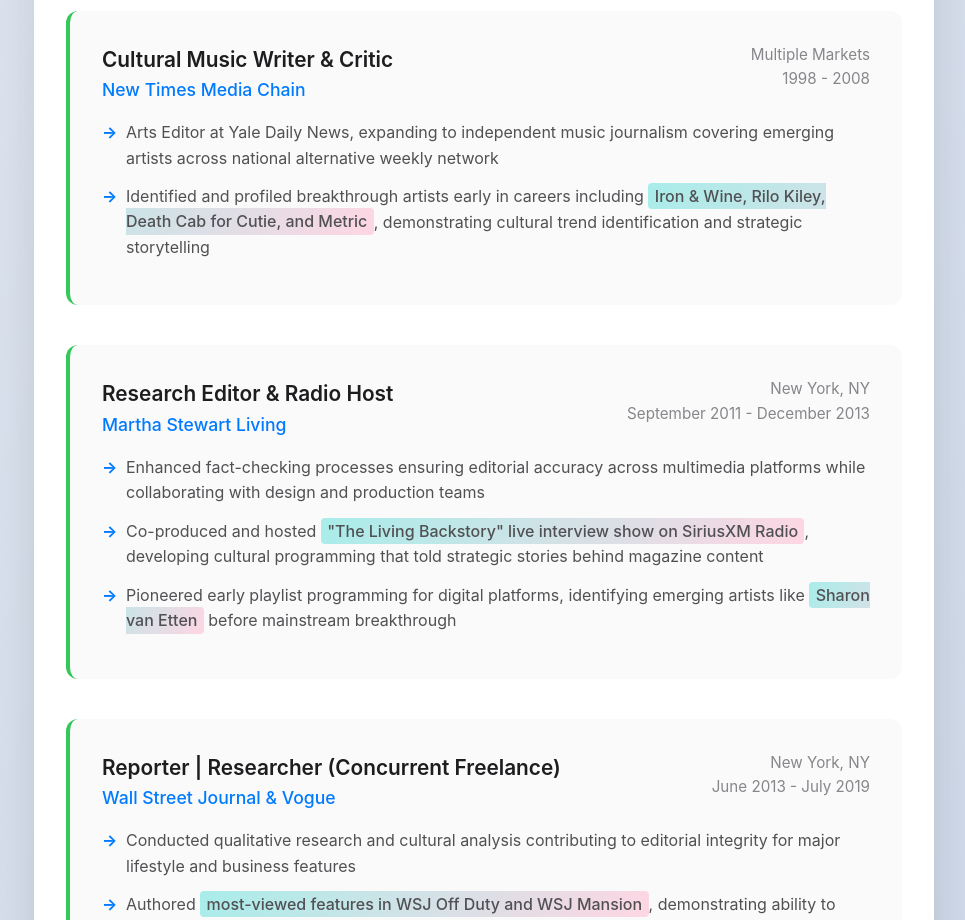
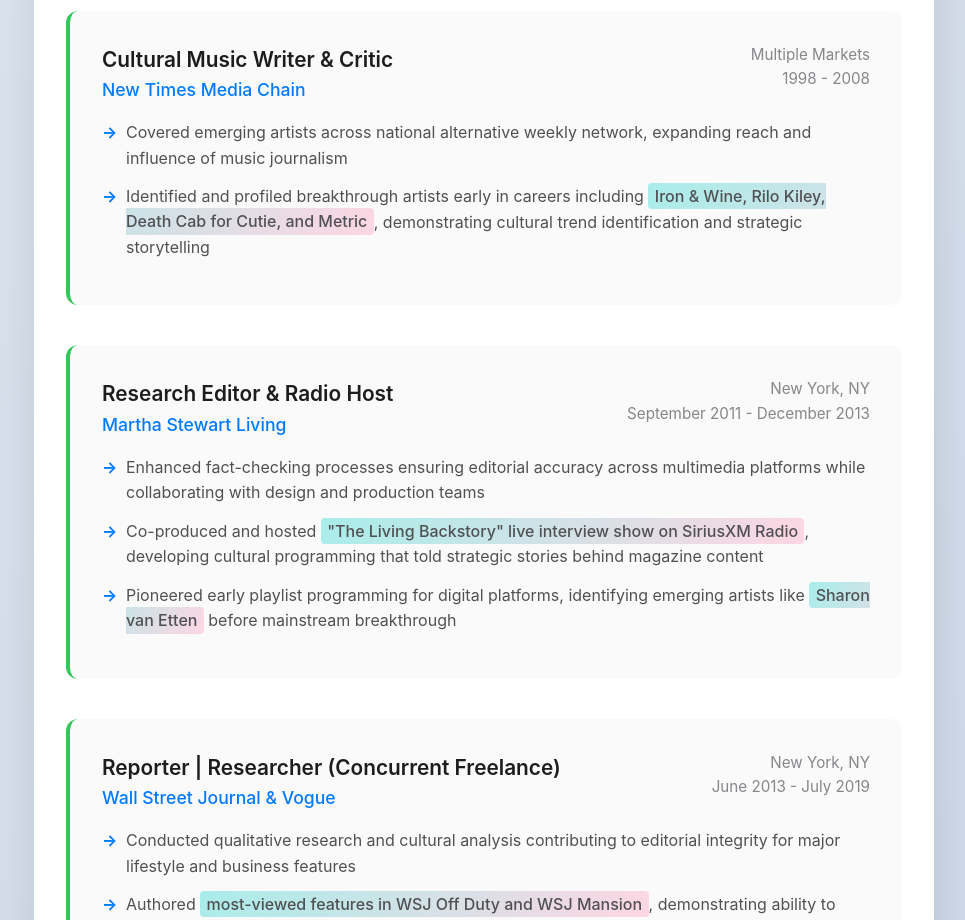
Before and after one commit to MarliGuzzetta/marli-resume-portfolio, a plain HTML site: page resume.html in a window 1280 px wide. Shown: the part 3640-4560 px from the top of the page, without its empty margins (156-1121 px from the left). Drawn offline with Linux system fonts and the light colour scheme.

Commit message:
Update resume.html

```diff
--- a/resume.html
+++ b/resume.html
@@ -497,7 +497,7 @@
                     </div>
                 </div>
                 <ul class="achievements">
-                    <li>Arts Editor at Yale Daily News, expanding to independent music journalism covering emerging artists across national alternative weekly network</li>
+                    <li>Covered emerging artists across national alternative weekly network, expanding reach and influence of music journalism</li>
                     <li>Identified and profiled breakthrough artists early in careers including <span class="highlight">Iron & Wine, Rilo Kiley, Death Cab for Cutie, and Metric</span>, demonstrating cultural trend identification and strategic storytelling</li>
                 </ul>
             </div>
```
